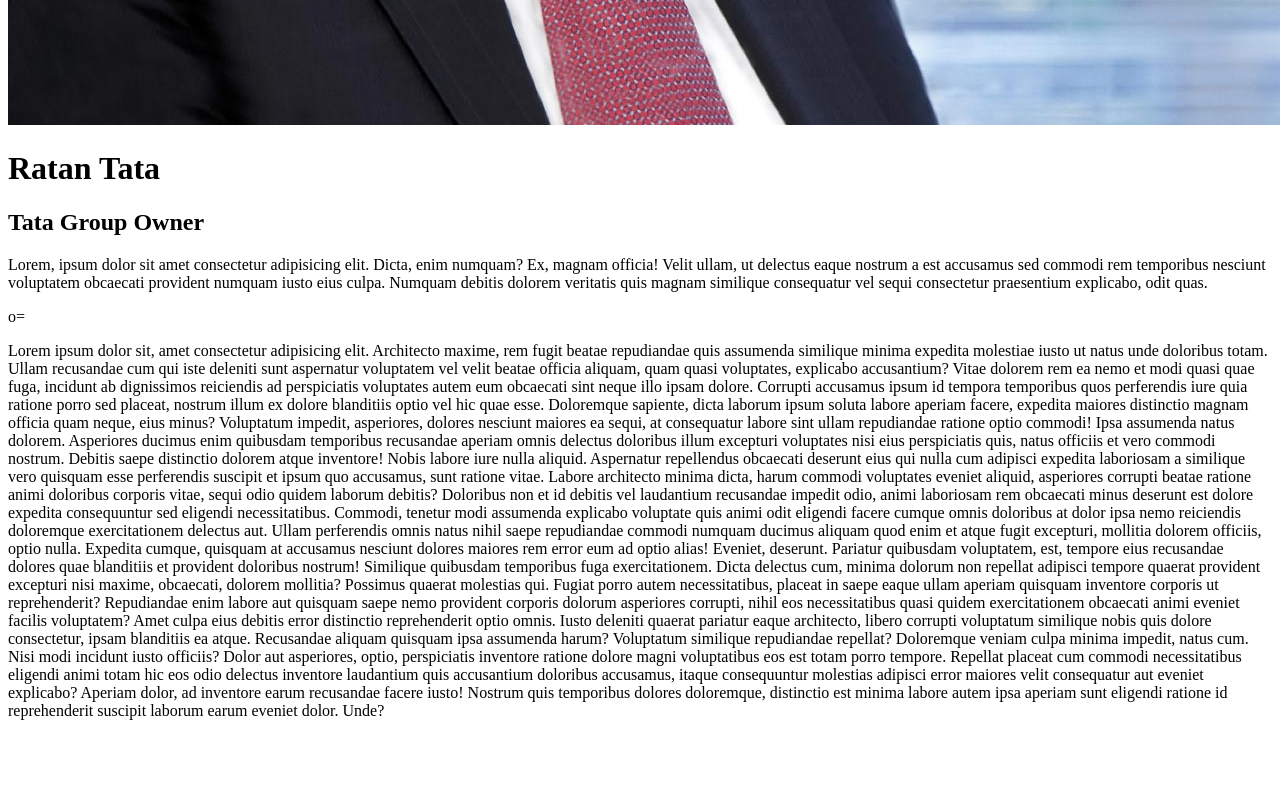
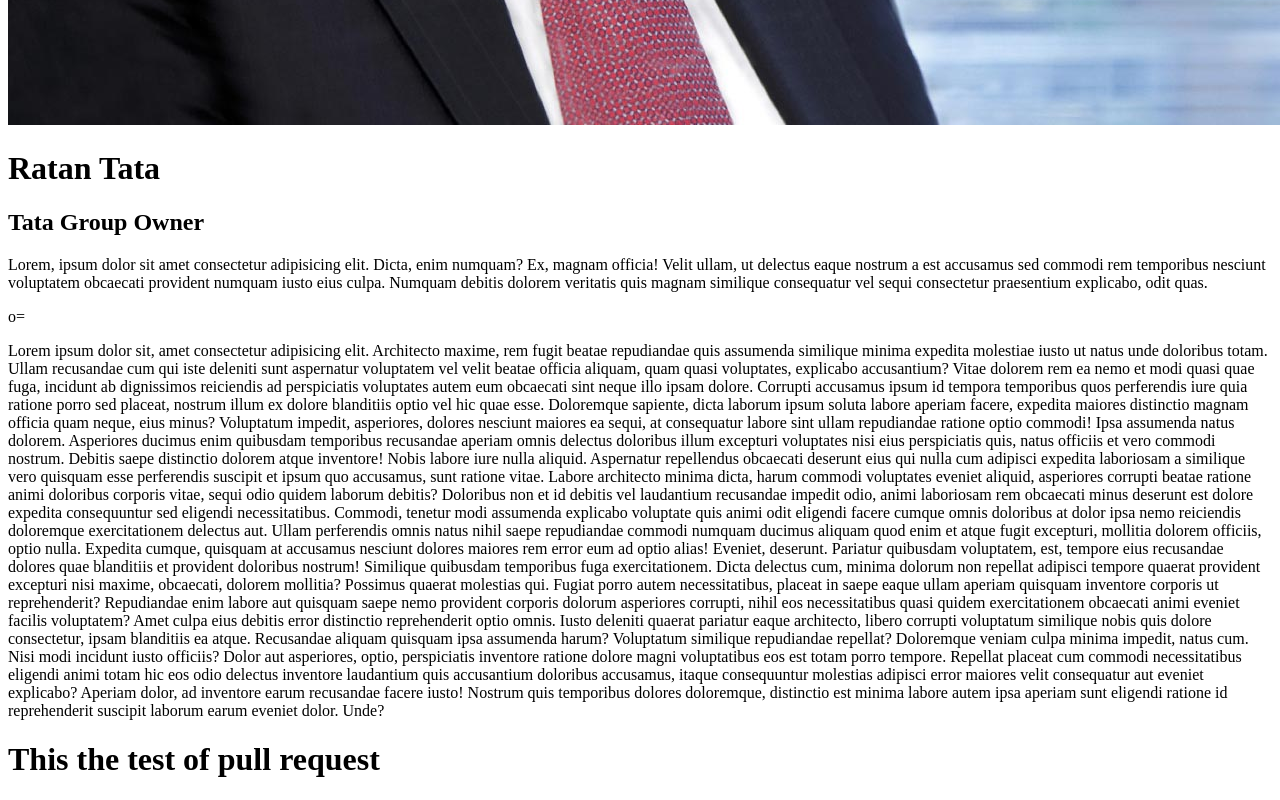
Before and after one commit to MrRambabu1/git-dummy, a plain HTML site: page index.html in a window 1280 px wide. Shown: the part 10202-11002 px from the top of the page. Before the commit the page ends 10938 px from the top, so only its background shows below. Drawn offline with Linux system fonts and the light colour scheme.

Commit message:
Update index.html

```diff
--- a/index.html
+++ b/index.html
@@ -104,6 +104,7 @@
         veniam culpa minima impedit, natus cum. Nisi modi incidunt iusto officiis? Dolor aut asperiores, optio, perspiciatis inventore ratione dolore magni voluptatibus eos est totam porro tempore. Repellat placeat cum commodi necessitatibus eligendi
         animi totam hic eos odio delectus inventore laudantium quis accusantium doloribus accusamus, itaque consequuntur molestias adipisci error maiores velit consequatur aut eveniet explicabo? Aperiam dolor, ad inventore earum recusandae facere iusto!
         Nostrum quis temporibus dolores doloremque, distinctio est minima labore autem ipsa aperiam sunt eligendi ratione id reprehenderit suscipit laborum earum eveniet dolor. Unde?</p>
+    <h1>This the test of pull request</h1>
 
 
 
```
